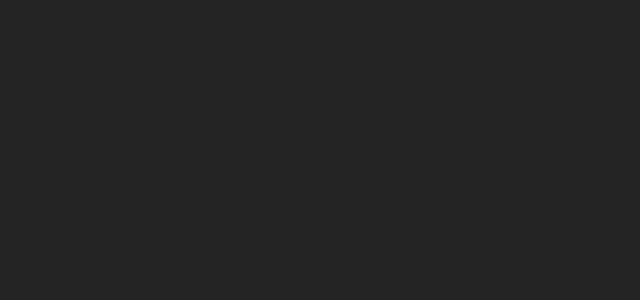
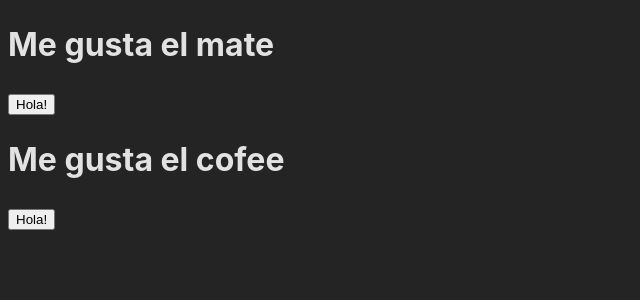
Before and after one commit to Sebastian4848/coder-react-60050, a React (Vite) app: page / in a window 1280 px wide. Shown: the top 300 px of the page, without its empty margins (0-640 px from the left). Built offline with nearby package versions, Linux system fonts and the light colour scheme.

Commit message:
añadiendo propiedades

```diff
--- a/src/App.jsx
+++ b/src/App.jsx
@@ -1,11 +1,10 @@
-
+import Greeting from "./components/Greeting"
 
 function App() {
-
-
   return (
     <>
-
+      <Greeting message="Me gusta el mate" />
+      <Greeting message="Me gusta el cofee" />
     </>
   )
 }
--- /dev/null
+++ b/src/components/Greeting.jsx
@@ -0,0 +1,14 @@
+import React from 'react'
+
+const Greeting = (props) => {
+    console.log(props);
+
+  return (
+    <>
+    <h1>{props.message}</h1>
+    <button>Hola!</button>
+    </>
+  )
+}
+
+export default Greeting
```
